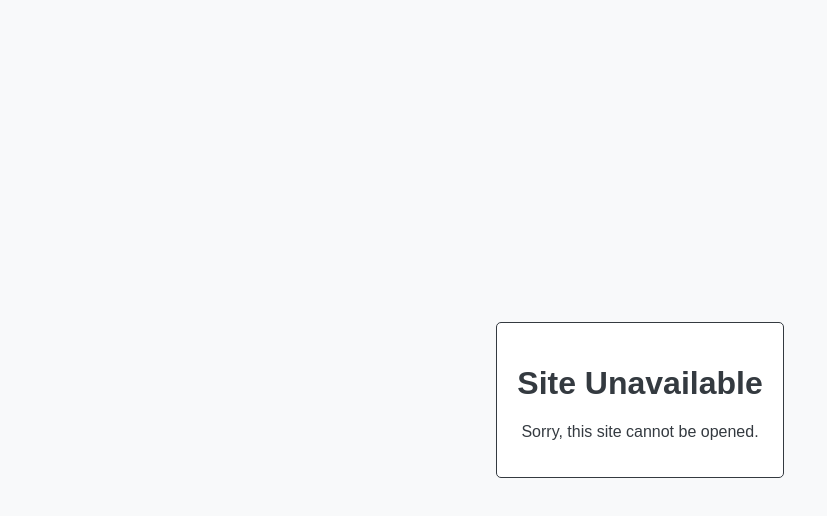
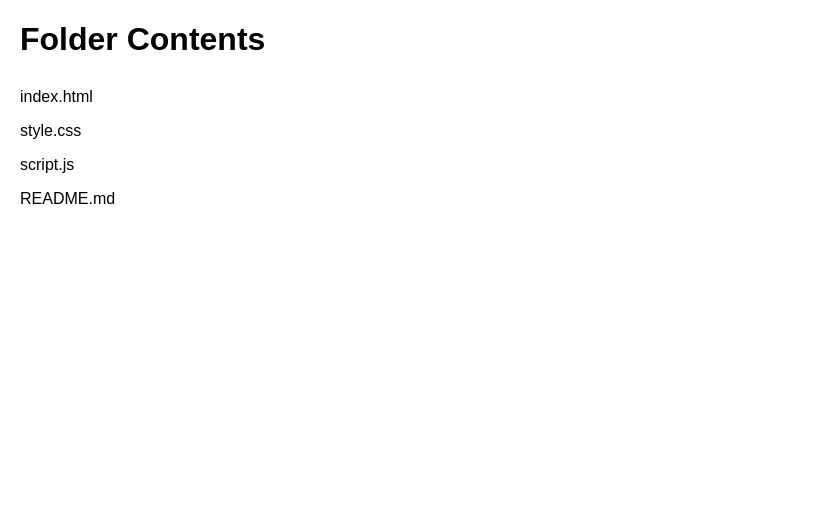
Before and after one commit to lhmchyd/cdn, a plain HTML site: page index.html in a window 1280 px wide. Shown: the whole page, without its empty margins (0-827 px from the left). Drawn offline with Linux system fonts and the light colour scheme.

Commit message:
Update index.html

```diff
--- a/index.html
+++ b/index.html
@@ -3,36 +3,46 @@
 <head>
     <meta charset="UTF-8">
     <meta name="viewport" content="width=device-width, initial-scale=1.0">
-    <title>Site Unavailable</title>
+    <title>File List</title>
     <style>
         body {
-            display: flex;
-            justify-content: center;
-            align-items: center;
-            height: 100vh;
-            margin: 0;
             font-family: Arial, sans-serif;
-            background-color: #f8f9fa;
-            color: #343a40;
-            text-align: center;
+            margin: 20px;
         }
-        .message {
-            padding: 20px;
-            border: 1px solid #343a40;
-            border-radius: 5px;
-            background-color: #fff;
+        .file-list {
+            list-style-type: none;
+            padding: 0;
+        }
+        .file-list li {
+            padding: 8px 0;
         }
     </style>
 </head>
 <body>
-    <div class="message">
-        <h1>Site Unavailable</h1>
-        <p>Sorry, this site cannot be opened.</p>
-    </div>
+    <h1>Folder Contents</h1>
+    <ul id="file-list" class="file-list"></ul>
 
     <script>
-        // Close the browser tab immediately after displaying the message
-        window.close();
+        // Predefined list of files and scripts (for demonstration purposes)
+        var files = [
+            'index.html',
+            'style.css',
+            'script.js',
+            'README.md'
+        ];
+
+        // Function to display the list of files
+        function displayFiles(fileList) {
+            var ul = document.getElementById('file-list');
+            fileList.forEach(function(file) {
+                var li = document.createElement('li');
+                li.textContent = file;
+                ul.appendChild(li);
+            });
+        }
+
+        // Call the function to display files
+        displayFiles(files);
     </script>
 </body>
 </html>
```
